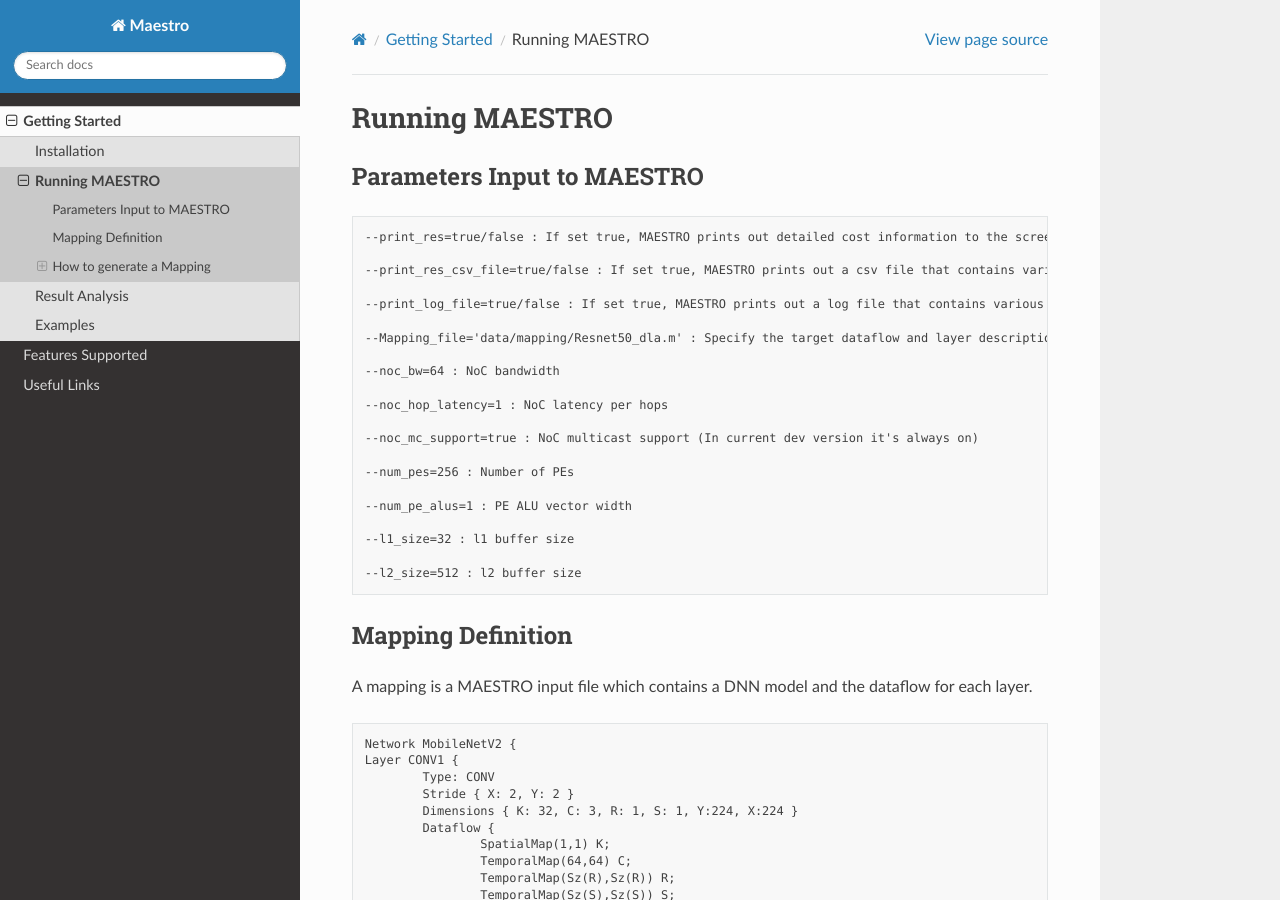
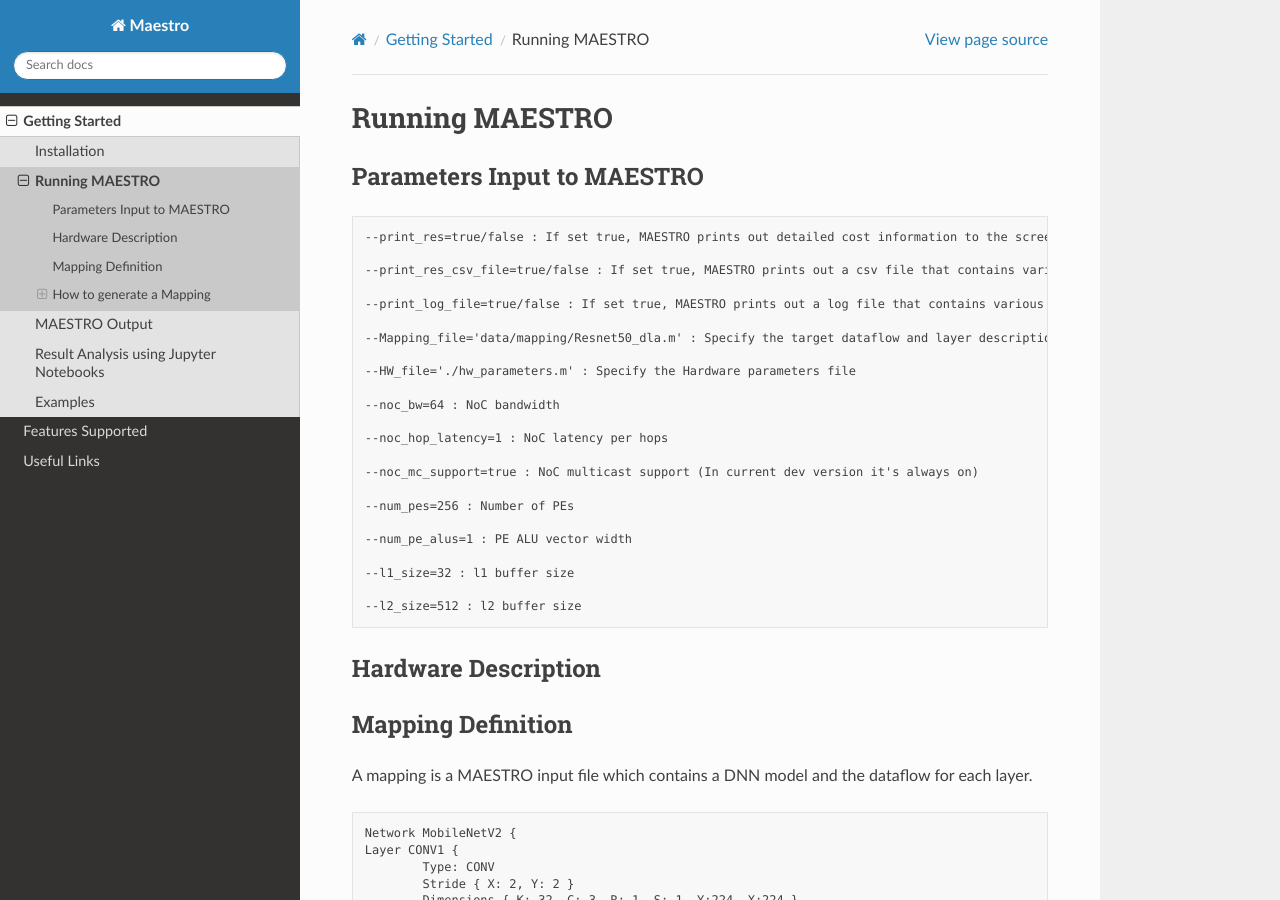
Before and after one commit to ghjeong12/maestro-docs, a Sphinx documentation site: the page built from docs/source/tutorials/running_maestro.rst, in a window 1280 px wide and 900 px high. Built offline with Sphinx 7.4.7 and the Read the Docs theme 2.0.0, drawn with Linux system fonts in a browser that asks for light colours.

Commit message:
adding changes hw_support and some fixes

```diff
--- a/docs/source/getting_started.rst
+++ b/docs/source/getting_started.rst
@@ -7,5 +7,6 @@ Getting Started
 
    installation
    tutorials/running_maestro
+   maestro_output
    maestro_output_analysis/maestro_output_analysis.rst
    examples
--- /dev/null
+++ b/docs/source/hw_supported.rst
@@ -0,0 +1,4 @@
+.. _Hardware Supported:
+
+Hardware Supported
+===================
--- /dev/null
+++ b/docs/source/maestro_output.rst
@@ -0,0 +1,4 @@
+.. _MAESTRO Output:
+
+MAESTRO Output
+===============
--- a/docs/source/maestro_output_analysis/maestro_output_analysis.rst
+++ b/docs/source/maestro_output_analysis/maestro_output_analysis.rst
@@ -1,16 +1,13 @@
 .. _Result Analysis:
 
-Result Analysis
-===========================
+Result Analysis using Jupyter Notebooks
+========================================
 
 .. note::
-	This page was generated from result_analysis.ipynb. Interactive online version:
+	This page was generated from maestro_output_analysis.ipynb. To interact with this **Jupyter Notebook** simply launch from here:
 
 	.. image:: https://mybinder.org/badge_logo.svg
          :target: https://mybinder.org/v2/gh/smalik48/maestro_result_analysis/master
-
-
-
 
 
 MAESTRO
--- a/docs/source/tutorials/running_maestro.rst
+++ b/docs/source/tutorials/running_maestro.rst
@@ -19,6 +19,8 @@ Parameters Input to MAESTRO
 
 	--Mapping_file='data/mapping/Resnet50_dla.m' : Specify the target dataflow and layer description file
 
+	--HW_file='./hw_parameters.m' : Specify the Hardware parameters file
+
 	--noc_bw=64 : NoC bandwidth
 
 	--noc_hop_latency=1 : NoC latency per hops
@@ -32,6 +34,13 @@ Parameters Input to MAESTRO
 	--l1_size=32 : l1 buffer size
 
 	--l2_size=512 : l2 buffer size
+
+.. _Hardware Description:
+
+Hardware Description
+---------------------
+
+
 
 .. _Mapping Definition:
 
```
Also changed, not shown: docs/source/features.rst (+4 -18 lines), docs/source/layer_supported.rst (added, +19 -0 lines).
